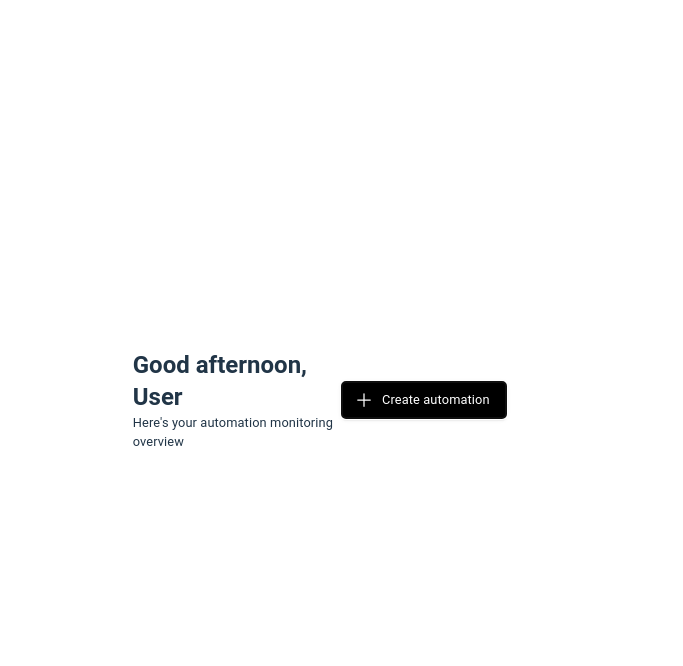
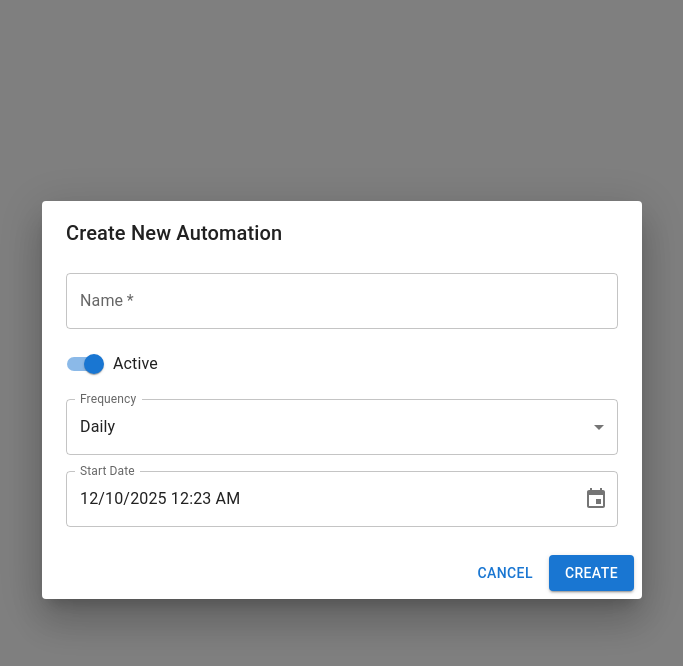
Before and after one commit to GiovanniElias/cargoful-interview, a React app in the folder frontend/: page / in a window 1280 px wide. Both pictures are taken after a click on the button "Create automation". Shown: the top 666 px of the page, without its empty margins (298-981 px from the left). Built offline with nearby package versions, Linux system fonts and the light colour scheme; the HTML template or start-up script is replaced by a standard one.

Commit message:
create model that opens on create button clicked

```diff
--- a/frontend/src/App.tsx
+++ b/frontend/src/App.tsx
@@ -1,12 +1,14 @@
 import Header from './components/Header'
 import './App.css'
+import CreateAutomationModal from './components/CreateAutomationModal'
+import { useEffect, useState } from 'react';
 
 function App() {
-
+  const [modalOpen, setModalOpen] = useState(false);
   return (
     <>
-    <Header onOpenModal={() => {}} />
-
+    <Header onOpenModal={() => setModalOpen(true)} />
+    <CreateAutomationModal open={modalOpen} onClose={() => setModalOpen(false)} onSuccess={()=>{}}/>
     </>
   )
 }
--- /dev/null
+++ b/frontend/src/components/CreateAutomationModal.tsx
@@ -0,0 +1,81 @@
+// components/CreateAutomationModal.tsx
+import { useState } from 'react';
+import { LocalizationProvider } from '@mui/x-date-pickers';
+import { AdapterDayjs } from '@mui/x-date-pickers/AdapterDayjs';
+import {
+  Dialog,
+  DialogTitle,
+  DialogContent,
+  DialogActions,
+  TextField,
+  Button,
+  FormControlLabel,
+  Switch,
+  MenuItem,
+  Select,
+  InputLabel,
+  FormControl,
+  Typography
+} from '@mui/material';
+import { DateTimePicker } from '@mui/x-date-pickers/DateTimePicker';
+import dayjs, { Dayjs } from 'dayjs';
+
+interface Props {
+  open: boolean;
+  onClose: () => void;
+  onSuccess?: () => void; // optional callback to refresh parent state
+}
+
+export default function CreateAutomationModal({ open, onClose, onSuccess }: Props) {
+  const [name, setName] = useState('');
+  const [status, setStatus] = useState(true);
+  const [frequency, setFrequency] = useState('Daily');
+  const [startDate, setStartDate] = useState<Dayjs | null>(dayjs());
+
+  return (
+    <Dialog open={open} onClose={onClose} fullWidth maxWidth="sm">
+      <DialogTitle>Create New Automation</DialogTitle>
+      <DialogContent sx={{ display: 'flex', flexDirection: 'column', gap: 2, mt: 1 }}>
+
+        <TextField
+          label="Name"
+          value={name}
+          onChange={(e) => setName(e.target.value)}
+          required
+        />
+
+        <FormControlLabel
+          control={<Switch checked={status} onChange={(e) => setStatus(e.target.checked)} />}
+          label="Active"
+        />
+
+        <FormControl fullWidth>
+          <InputLabel>Frequency</InputLabel>
+          <Select value={frequency} label="Frequency" onChange={(e) => setFrequency(e.target.value)}>
+            <MenuItem value="Daily">Daily</MenuItem>
+            <MenuItem value="Weekly">Weekly</MenuItem>
+            <MenuItem value="Monthly">Monthly</MenuItem>
+          </Select>
+        </FormControl>
+
+        <LocalizationProvider dateAdapter={AdapterDayjs}>
+          <DateTimePicker
+            label="Start Date"
+            value={startDate}
+            onChange={(newValue) => setStartDate(newValue)}
+            slotProps={{
+              textField: { fullWidth: true }
+            }}
+          />
+        </LocalizationProvider>
+      </DialogContent>
+
+      <DialogActions>
+        <Button onClick={onClose}>Cancel</Button>
+        <Button variant="contained" onClick={() => {}} disabled={false}>
+          {'Create'}
+        </Button>
+      </DialogActions>
+    </Dialog>
+  );
+}
```
